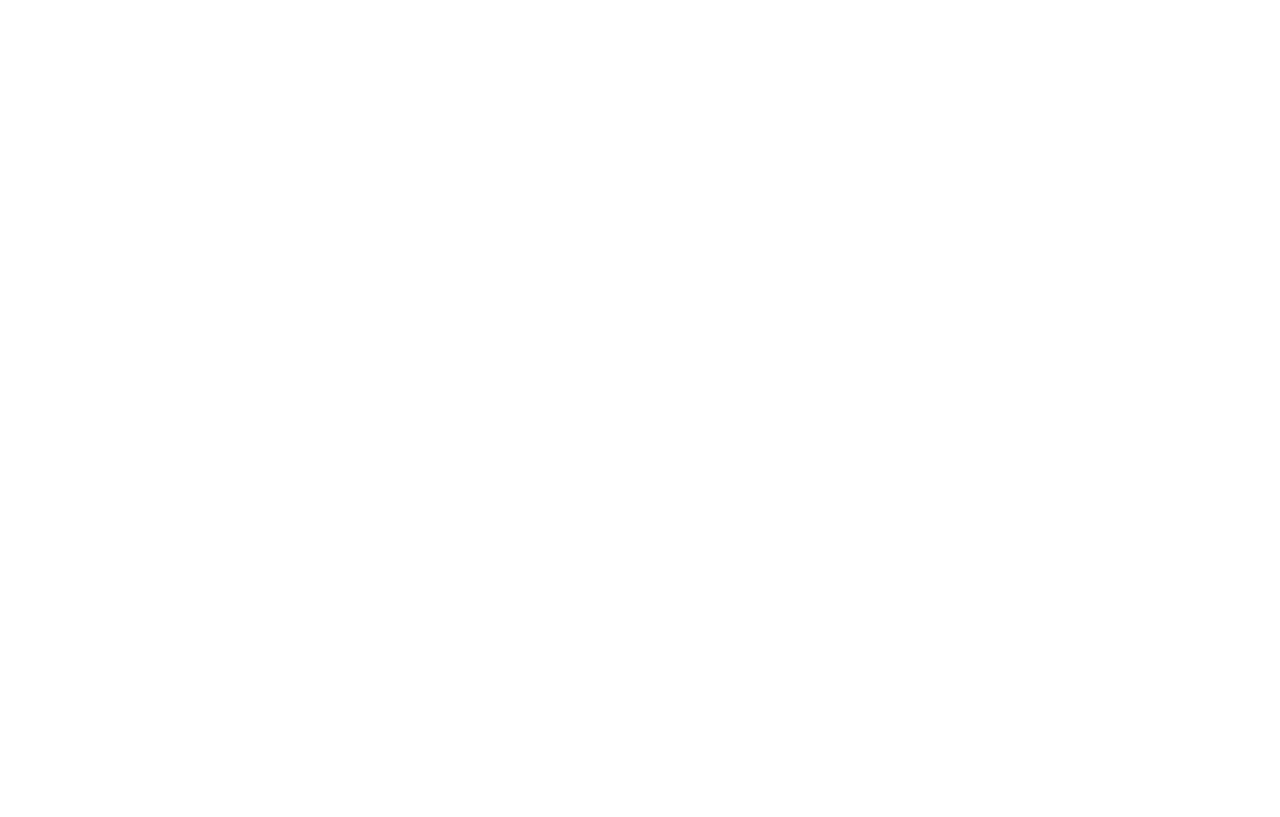
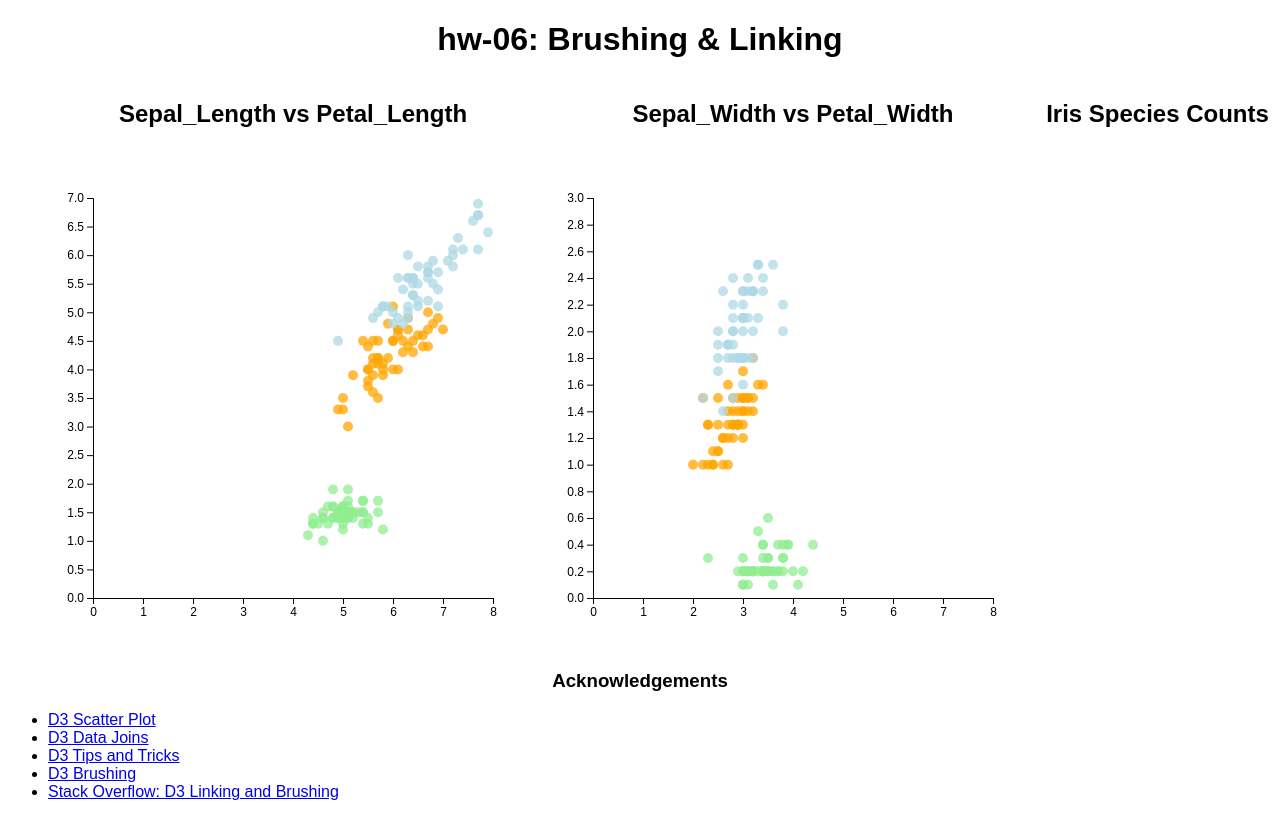
Before and after one commit to DS4200-S23-Class/hw-06-aadya-and-preethi, a plain HTML site: page index.html in a window 1280 px wide. Drawn offline with Linux system fonts and the light colour scheme.

Commit message:
first two plots done

```diff
--- a/index.html
+++ b/index.html
@@ -3,12 +3,57 @@
 
 
 <head>
-  <meta charset='utf-8'>
+  <!-- set encoding, link external stylesheet, add js script-->
+  <meta charset=utf-8/>
+  <link rel='stylesheet' href='style.css'>
+  <script src="js/d3.v6.1.1/d3.min.js"></script>
+  <title>hw-06</title>
 
 </head>
 
+<!-- make three columns -->
+<body>
+    <h1>hw-06: Brushing & Linking</h1>
+    <div class=row>
+      <div class=column>
+        <h2> Sepal_Length vs Petal_Length </h2>
+        <div id="vis1"></div>
+      </div>
+      <div class=column>
+        <h2> Sepal_Width vs Petal_Width </h2>
+        <div id="vis2"></div>
+      </div>
+      <div class=column>
+        <h2> Iris Species Counts </h2>
+        <div id="vis3"></div>
+      </div>
+    </div>
 
-<body>
+    <!-- Acknowledgements -->
+    <h3>Acknowledgements</h3>
+    <div>
+        <!-- References -->
+        <ul>
+            <li>
+                <a href="https://www.educative.io/answers/how-to-create-a-scatter-plot-using-d3">D3 Scatter Plot</a>
+            </li>
+            <li>
+                <a href="https://www.fluidencodings.com/teaching-materials/cc-for-the-web/v1/page.php?pid=data-joins">D3 Data Joins</a>
+            </li>
+            <li>
+                <a href="https://leanpub.com/D3-Tips-and-Tricks/read">D3 Tips and Tricks</a>
+            </li>
+            <li>
+                <a href="https://d3-graph-gallery.com/graph/interactivity_brush.html#realgraph">D3 Brushing</a>
+            </li>
+            <li>
+                <a href="https://stackoverflow.com/questions/15882442/combining-stacked-area-chart-and-brushing-in-d3">Stack Overflow: D3 Linking and Brushing</a>
+            </li>
+        </ul>
+    </div>
+
+    <!-- Link js -->
+    <script src="js/main.js"></script>
 
 </body>
 
--- /dev/null
+++ b/js/main.js
@@ -0,0 +1,116 @@
+// set constants
+const FRAME_HEIGHT = 500;
+const FRAME_WIDTH = 500;
+const MARGINS = {left: 50, right: 50, top: 50, bottom: 50};
+const VIS1_HEIGHT = FRAME_HEIGHT - MARGINS.top - MARGINS.bottom;
+const VIS1_WIDTH = FRAME_WIDTH - MARGINS.left - MARGINS.right;
+const VIS2_HEIGHT = FRAME_HEIGHT - MARGINS.top - MARGINS.bottom;
+const VIS2_WIDTH = FRAME_WIDTH - MARGINS.left - MARGINS.right;
+
+// make svg frame for vis1
+const FRAME1 = d3.select("#vis1")
+                  .append("svg")
+                    .attr("height", FRAME_HEIGHT)
+                    .attr("width", FRAME_WIDTH)
+                    .attr("class", "frame");
+ // function for the vis1 scatterplot
+function vis1_scatter() {
+	// load csv file
+  d3.csv("data/iris.csv").then((data) => {
+
+    // set constants for maximums
+    const MAX_X1 = d3.max(data, (d) => { return parseInt(d.Sepal_Length); });
+    const MAX_Y1 = d3.max(data, (d) => { return parseInt(d.Petal_Length); });
+
+    const X_SCALE1 = d3.scaleLinear()
+                        .domain([0, (MAX_X1 + 1)])
+                        .range([0, VIS1_WIDTH]);
+
+    const Y_SCALE1 = d3.scaleLinear()
+                        .domain([0, (MAX_Y1 + 1)])
+                        .range([VIS1_HEIGHT, 0]);
+    // create x axis for the graph the graph
+    FRAME1.append("g")
+            .attr("transform", "translate(" + MARGINS.left +
+                "," + (VIS1_HEIGHT + MARGINS.top) + ")")
+            .call(d3.axisBottom(X_SCALE1).ticks(10))
+            .attr("font-size", '12px');
+
+    // create y axis for the graph
+    FRAME1.append("g")
+            .attr("transform",
+                "translate(" + MARGINS.left + "," + (MARGINS.bottom) + ")")
+            .call(d3.axisLeft(Y_SCALE1).ticks(10))
+            .attr("font-size", "12px");
+
+    const color = d3.scaleOrdinal()
+    .domain(["setosa", "versicolor", "virginica" ])
+    .range([ "lightgreen", "orange", "lightblue"])
+
+  	// Add points
+    FRAME1.selectAll("points")
+          .data(data)
+          .enter()
+          .append("circle")
+            .attr("cx", (d) => { return (X_SCALE1(d.Sepal_Length) + MARGINS.left); })
+            .attr("cy", (d) => { return (Y_SCALE1(d.Petal_Length) + MARGINS.top); })
+            .attr("r", 5)
+            .attr("fill", function(d) { return color(d.Species); })
+            .attr("opacity", 0.75)
+            .attr("class", "point");})}
+
+vis1_scatter()
+
+
+// Middle scatter plot
+const FRAME2 = d3.select("#vis2")
+                  .append("svg")
+                    .attr("height", FRAME_HEIGHT)
+                    .attr("width", FRAME_WIDTH)
+                    .attr("class", "frame");
+
+function vis2_scatter() {
+	// Open file
+d3.csv("data/iris.csv").then((data) => {
+
+    const MAX_X2 = d3.max(data, (d) => { return parseInt(d.Sepal_Width); });
+    const MAX_Y2 = d3.max(data, (d) => { return parseInt(d.Petal_Width); });
+
+    const X_SCALE2 = d3.scaleLinear()
+                        .domain([0, 8])
+                        .range([0, VIS2_WIDTH]);
+
+    const Y_SCALE2 = d3.scaleLinear()
+                        .domain([0, (MAX_Y2 + 1)])
+                        .range([VIS2_HEIGHT, 0]);
+
+    // Create x axis for the graph
+    FRAME2.append("g")
+            .attr("transform", "translate(" + MARGINS.left +
+                "," + (VIS2_HEIGHT + MARGINS.top) + ")")
+            .call(d3.axisBottom(X_SCALE2).ticks(10))
+            .attr("font-size", '12px');
+
+    // Create y axis for the graph
+    FRAME2.append("g")
+            .attr("transform",
+                "translate(" + MARGINS.left + "," + (MARGINS.bottom) + ")")
+            .call(d3.axisLeft(Y_SCALE2).ticks(10))
+            .attr("font-size", "12px");
+
+    const color = d3.scaleOrdinal()
+    .domain(["setosa", "versicolor", "virginica" ])
+    .range([ "lightgreen", "orange", "lightblue"])
+
+  	// Add points
+    FRAME2.selectAll("points")
+          .data(data)
+          .enter()
+          .append("circle")
+            .attr("cx", (d) => { return (X_SCALE2(d.Sepal_Width) + MARGINS.left); })
+            .attr("cy", (d) => { return (Y_SCALE2(d.Petal_Width) + MARGINS.top); })
+            .attr("r", 5)
+            .attr("fill", function(d) { return color(d.Species); })
+            .attr("opacity", 0.75)
+            .attr("class", "point");})}
+vis2_scatter()
--- /dev/null
+++ b/style.css
@@ -0,0 +1,22 @@
+body {
+    font-family: arial;
+}
+
+h1, h2, h3 {
+    text-align: center;
+}
+
+
+.row {
+    display: flex;
+    flex-direction: row;
+    justify-content: space-between;
+    margin-left: 35px;
+    margin-bottom: 5px;
+  }
+
+.column {
+    display:flex;
+    flex-direction:column;
+    flex:50%;
+}
```
Also changed, not shown: 1 other file.
